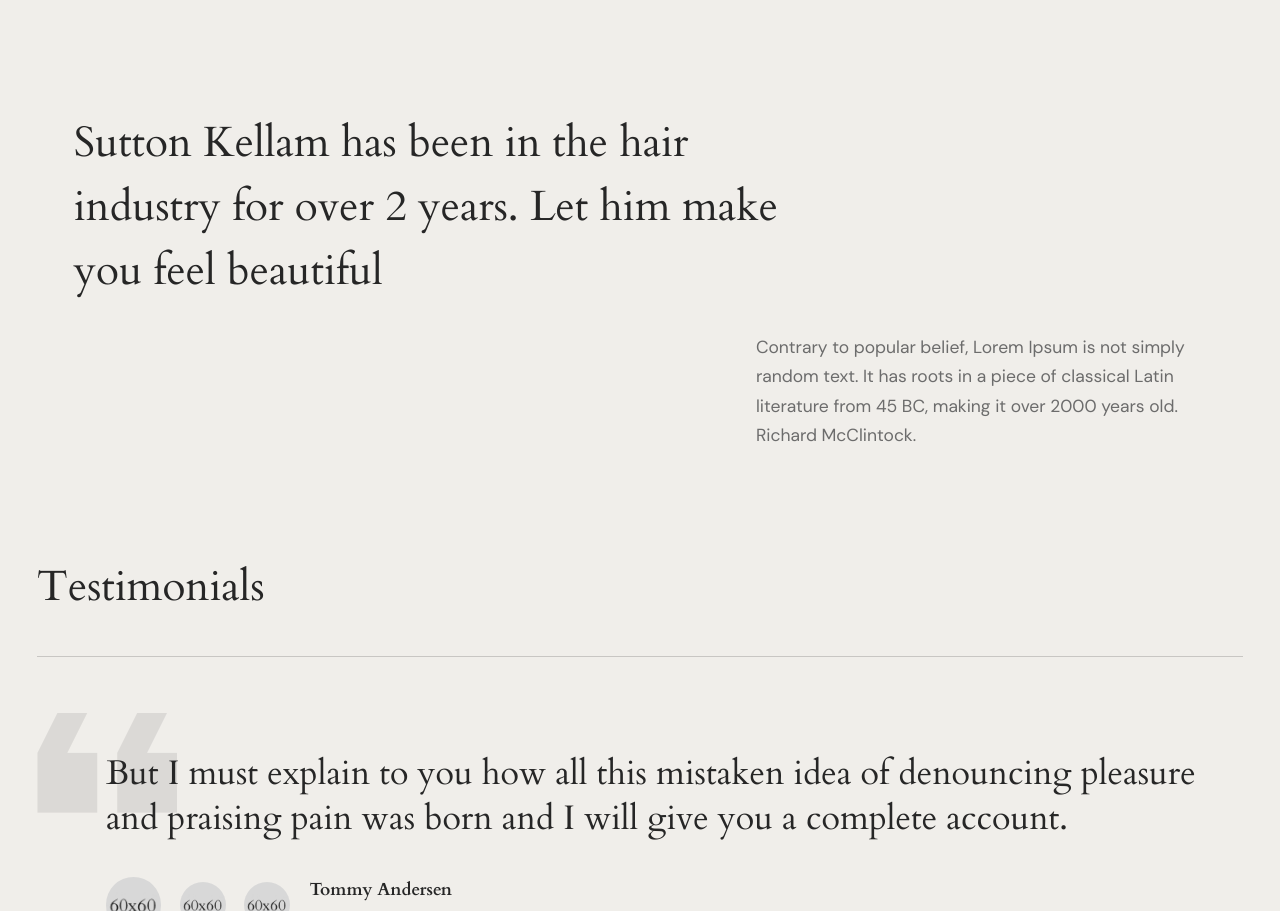
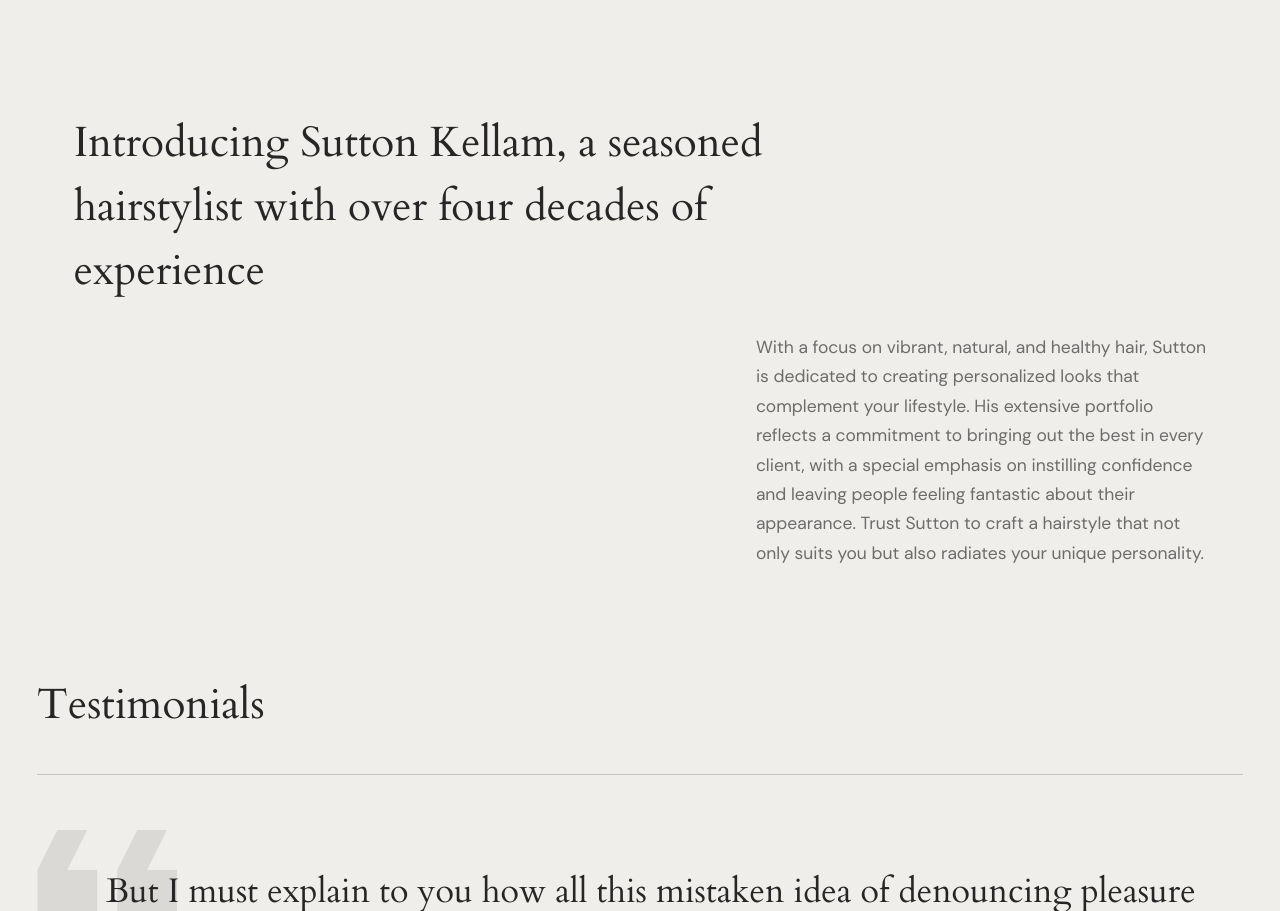
Before and after one commit to newprice247/SuttonPlace, a React (Create React App) app: page /about in a window 1280 px wide. Shown: the part 1725-2636 px from the top of the page. Built offline with nearby package versions, Linux system fonts and the light colour scheme.

Commit message:
added bio to about page

```diff
--- a/package.json
+++ b/package.json
@@ -22,7 +22,7 @@
         "prop-types": "^15.7.2",
         "react": "^18.2.0",
         "react-async-script-loader": "^0.3.0",
-        "react-bootstrap": "https://github.com/motiejus1/react-bootstrap-contentclass.git",
+        "react-bootstrap": "^2.10.0",
         "react-dom": "^18.2.0",
         "react-isotope": "^1.0.7",
         "react-masonry-layout": "^0.4.0",
--- a/src/blocks/about/AboutUs.js
+++ b/src/blocks/about/AboutUs.js
@@ -7,7 +7,7 @@ const AboutsUs = () => {
                 <div className="row gutter-width-sm">
                     <div className="col-xl-8 col-lg-8 col-md-12 col-sm-12">
                         <div className="title">
-                            <h2>Sutton Kellam has been in the hair industry for over 2 years. Let him make you feel beautiful</h2>
+                            <h2>Introducing Sutton Kellam, a seasoned hairstylist with over four decades of experience</h2>
                         </div>
                     </div>
                 </div>
@@ -15,7 +15,8 @@ const AboutsUs = () => {
                 <div className="row gutter-width-sm justify-content-end">
                     <div className="col-xl-5 col-lg-5 col-md-12 col-sm-12">
                         <div className="description">
-                            <p>Contrary to popular belief, Lorem Ipsum is not simply random text. It has roots in a piece of classical Latin literature from 45 BC, making it over 2000 years old. Richard McClintock.</p>
+                            <p>
+                                 With a focus on vibrant, natural, and healthy hair, Sutton is dedicated to creating personalized looks that complement your lifestyle. His extensive portfolio reflects a commitment to bringing out the best in every client, with a special emphasis on instilling confidence and leaving people feeling fantastic about their appearance. Trust Sutton to craft a hairstyle that not only suits you but also radiates your unique personality.</p>
                         </div>
                     </div>
                 </div>
--- a/src/pages/ServicesInside.js
+++ b/src/pages/ServicesInside.js
@@ -64,7 +64,7 @@ const ServicesInside = () => {
 
                                         <div className="price-list">
                                             <div className="price-list-items">
-                                                <div className="price-list-item">
+                                                {/* <div className="price-list-item">
                                                     <div className="price-list-item-title">
                                                         <h3>Special in-salon treatments</h3>
                                                     </div>
@@ -80,7 +80,7 @@ const ServicesInside = () => {
                                                             <span className="list-group-price">From 35 $</span>
                                                         </li>
                                                     </ul>
-                                                </div>
+                                                </div> */}
 
                                                 <div className="price-list-item">
                                                     <div className="price-list-item-title">
```
Also changed, not shown: 1 other file (tests, documents, lock files or other folders).
